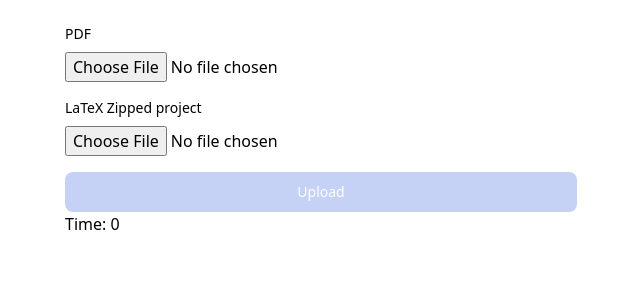
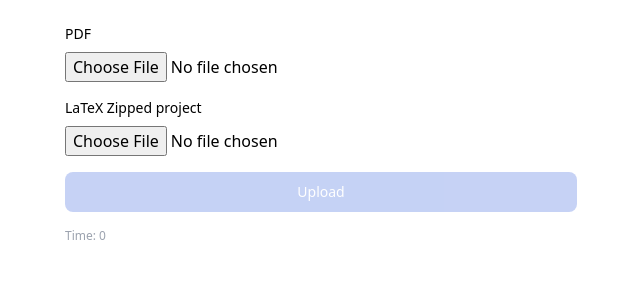
Before and after one commit to GAD-cell/cassiope, a React (Create React App) app in the folder web/frontend/: page / in a window 1280 px wide. Shown: the top 300 px of the page, without its empty margins (319-959 px from the left). Built offline with nearby package versions, Linux system fonts and the light colour scheme; no server answers.

Commit message:
web: some touches

```diff
--- a/web/frontend/src/Main.tsx
+++ b/web/frontend/src/Main.tsx
@@ -1,7 +1,5 @@
 import { useEffect, useState } from 'react'
 
-import Container from './Container'
-import React from 'react'
 import StatsDisplay from './StatsDisplay'
 import UploadForm from './UploadForm'
 
@@ -36,7 +34,7 @@ const Main = () => {
     <>
         <UploadForm pdf={pdf} setPdf={setPdf} setLatexZip={setLatexZip} latexZip={latexZip} handleSubmit={handleSubmit} />
         <StatsDisplay {...paperStats} />
-      <p>Time: {time}</p>
+      <p className='mt-4 text-xs text-gray-400'>Time: {time}</p>
     </>
   )
 }
```
